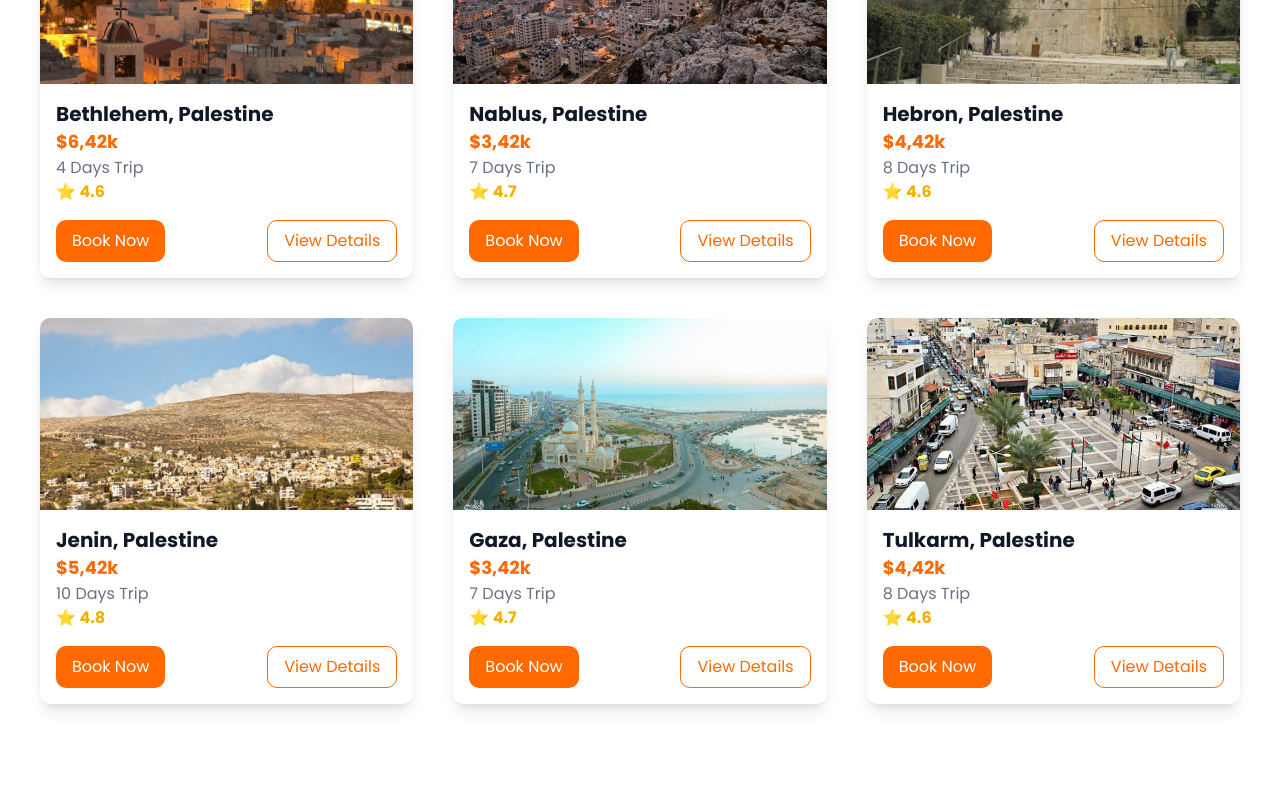
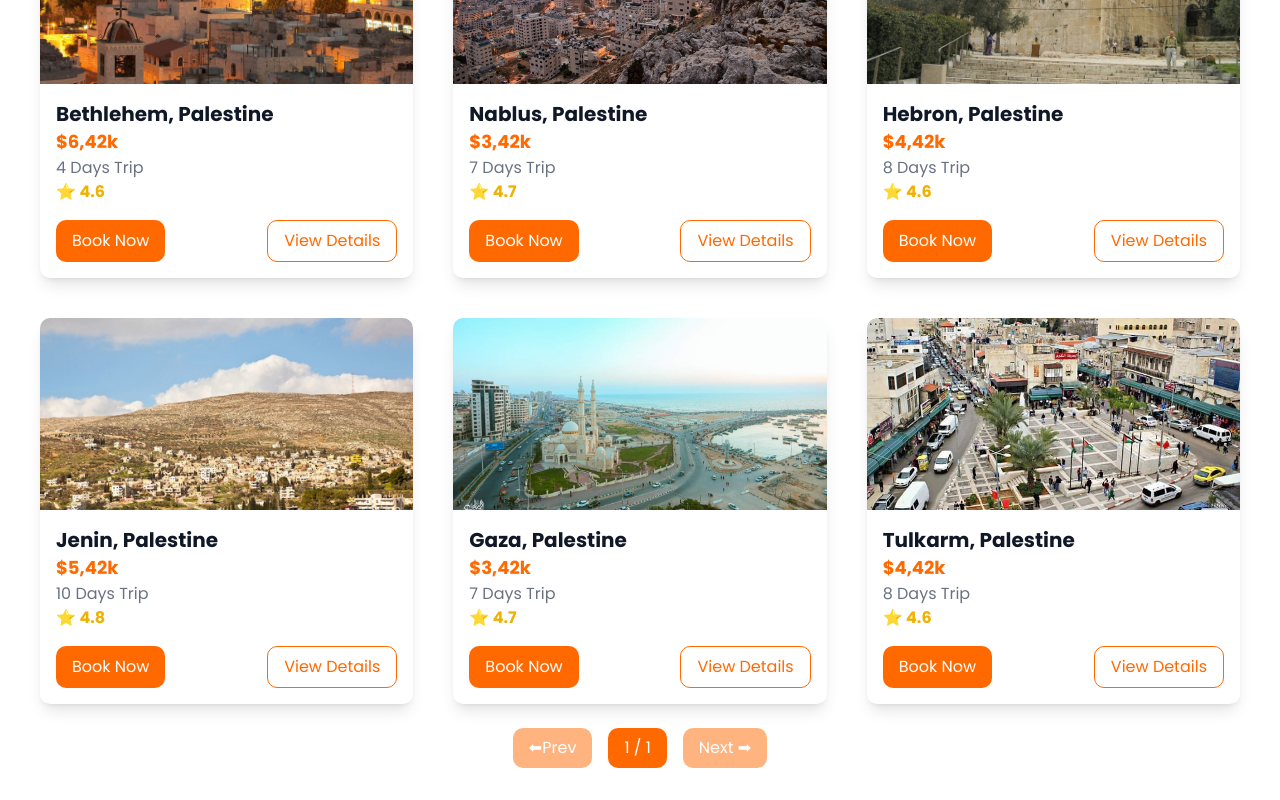
Before and after one commit to HalaMadi/AeroCanaan, a Next.js app: page /trips in a window 1280 px wide. Shown: the part 768-1568 px from the top of the page. Before the commit the page ends 1504 px from the top, so only its background shows below. Built offline with nearby package versions, Linux system fonts and the light colour scheme.

Commit message:
Add Pagination to trips page to avoid infinite scroll

```diff
--- a/app/trips/page.tsx
+++ b/app/trips/page.tsx
@@ -1,7 +1,17 @@
-import Image from 'next/image';
-import trips from '@/lib/PlaceData';
+'use client'
+import { useState } from "react";
+import Image from "next/image";
+import trips from "@/lib/PlaceData";
+
+const itemsPerPage = 9;
 
 export default function TripsPage() {
+  const [currentPage, setCurrentPage] = useState(1);
+  const startIndex = (currentPage - 1) * itemsPerPage;
+  const endIndex = startIndex + itemsPerPage;
+  const currentTrips = trips.slice(startIndex, endIndex);
+  const totalPages = Math.ceil(trips.length / itemsPerPage);
+
   return (
     <div className="min-h-screen bg-white p-8 flex flex-col justify-center items-center">
       <h1 className="text-3xl font-bold text-black text-center">
@@ -11,7 +21,7 @@ export default function TripsPage() {
         Plan your perfect vacation with our travel agency. Choose among dozens of all-inclusive offers!
       </p>
       <div className="grid grid-cols-1 sm:grid-cols-2 md:grid-cols-2 lg:grid-cols-3 gap-10 mt-10 w-full max-w-[1200px]">
-        {trips.map((trip) => (
+        {currentTrips.map((trip) => (
           <div key={trip.id} className="bg-white shadow-lg rounded-lg overflow-hidden">
             <Image
               src={trip.image}
@@ -37,6 +47,27 @@ export default function TripsPage() {
           </div>
         ))}
       </div>
+      <div className="flex justify-center mt-6 space-x-4">
+        <button
+          onClick={() => setCurrentPage((prev) => Math.max(prev - 1, 1))}
+          className="px-4 py-2 bg-orange-500 text-white rounded-lg disabled:opacity-50"
+          disabled={currentPage === 1}
+        >
+          ⬅Prev
+        </button>
+
+        <span className="px-4 py-2 bg-orange-500 text-white rounded-lg">
+          {currentPage} / {totalPages}
+        </span>
+
+        <button
+          onClick={() => setCurrentPage((prev) => Math.min(prev + 1, totalPages))}
+          className="px-4 py-2 bg-orange-500 text-white rounded-lg disabled:opacity-50"
+          disabled={currentPage === totalPages}
+        >
+          Next ➡
+        </button>
+      </div>
     </div>
   );
 }
```
